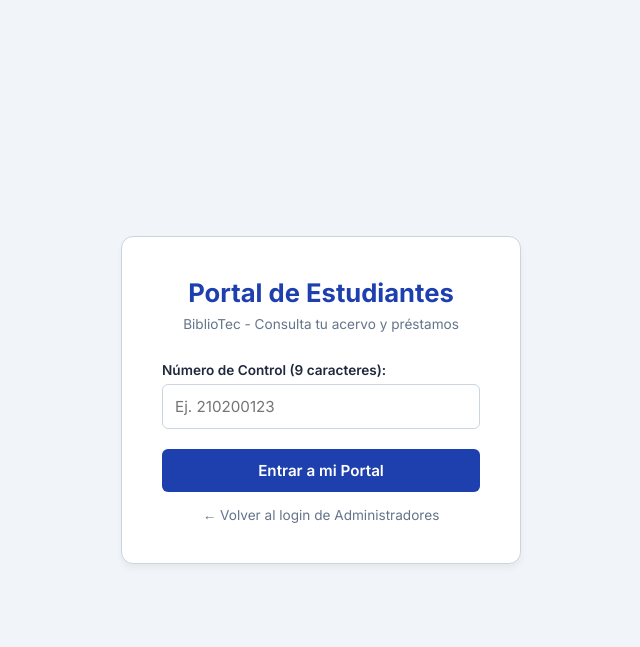
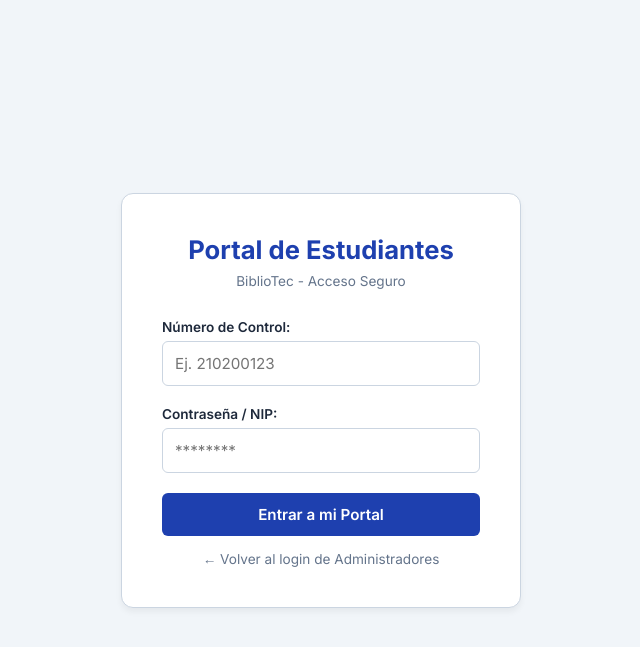
Before and after one commit to SopaDePixel-dev/Bibliotec, a PHP site: page /login_estudiante.php in a window 1280 px wide. Shown: the top 647 px of the page, without its empty margins (319-959 px from the left). Run offline with PHP 8.4, Linux system fonts and the light colour scheme.

Commit message:
Enhance student login functionality with password verification and improved error messages

```diff
--- a/login_estudiante.php
+++ b/login_estudiante.php
@@ -6,26 +6,27 @@ $error = "";
 
 if ($_SERVER['REQUEST_METHOD'] === 'POST') {
     $numeroControl = trim($_POST['numeroControl']);
+    $contrasena    = trim($_POST['contrasena']);
 
-    if (!empty($numeroControl)) {
+    if (!empty($numeroControl) && !empty($contrasena)) {
         try {
             $stmt = $pdo->prepare("SELECT * FROM estudiante WHERE numeroControl = :nc AND estatus = 'ACTIVO'");
             $stmt->execute([':nc' => $numeroControl]);
             $estudiante = $stmt->fetch();
 
-            if ($estudiante) {
+            if ($estudiante && password_verify($contrasena, $estudiante['contrasena'])) {
                 $_SESSION['numeroControl'] = $estudiante['numeroControl'];
                 $_SESSION['nombre_estudiante'] = $estudiante['nombre'] . ' ' . $estudiante['apellidoPaterno'];
                 header("Location: portal_estudiante.php");
                 exit;
             } else {
-                $error = "Número de control no encontrado o estudiante inactivo.";
+                $error = "Número de control o contraseña incorrectos.";
             }
         } catch (PDOException $e) {
             $error = "Error en el sistema.";
         }
     } else {
-        $error = "Ingresa tu número de control.";
+        $error = "Por favor, completa todos los campos.";
     }
 }
 ?>
@@ -63,7 +64,7 @@ if ($_SERVER['REQUEST_METHOD'] === 'POST') {
         .btn:hover { background-color: var(--primary-dark); }
 
         .error-alert { padding: 12px; border-radius: 6px; margin-bottom: 20px; font-size: 0.85rem; background-color: #fee2e2; color: #991b1b; text-align: center; }
-        .back-link { display: block; text-align: center; margin-top: 15px; font-size: 0.85rem; color: var(--text-muted); text-decoration: none; }
+        .back-link { display: block; text-align: center; margin-top: 15px; font-size: 0.85rem; color: var(--text-muted); text-align: center; text-decoration: none; }
         .back-link:hover { color: var(--primary); }
     </style>
 </head>
@@ -71,7 +72,7 @@ if ($_SERVER['REQUEST_METHOD'] === 'POST') {
 
     <div class="login-card">
         <h2>Portal de Estudiantes</h2>
-        <p>BiblioTec - Consulta tu acervo y préstamos</p>
+        <p>BiblioTec - Acceso Seguro</p>
 
         <?php if (!empty($error)): ?>
             <div class="error-alert"><?php echo htmlspecialchars($error); ?></div>
@@ -79,8 +80,12 @@ if ($_SERVER['REQUEST_METHOD'] === 'POST') {
 
         <form action="login_estudiante.php" method="POST">
             <div class="form-group">
-                <label>Número de Control (9 caracteres):</label>
+                <label>Número de Control:</label>
                 <input type="text" name="numeroControl" maxlength="9" required placeholder="Ej. 210200123">
+            </div>
+            <div class="form-group">
+                <label>Contraseña / NIP:</label>
+                <input type="password" name="contrasena" required placeholder="********">
             </div>
             <button type="submit" class="btn">Entrar a mi Portal</button>
         </form>
```
